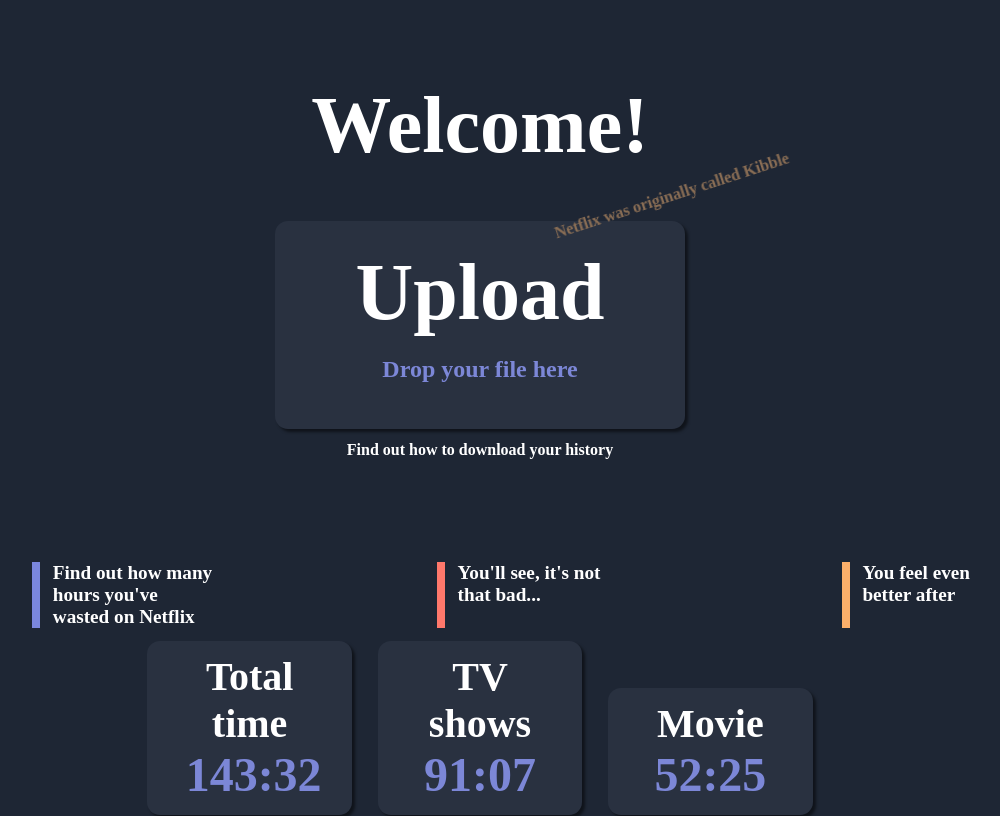
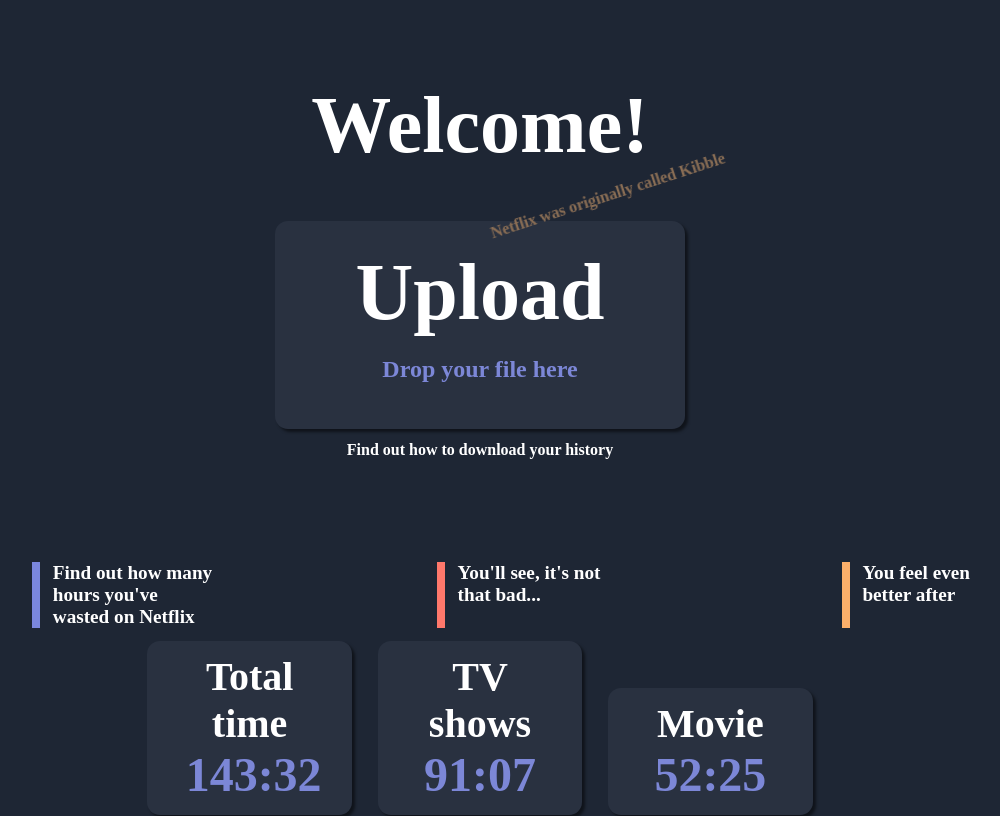
Before and after one commit to CoopTeamX/netflix-wasted-time, a React (Create React App) app: page / in a window 1280 px wide. Shown: the top 816 px of the page, without its empty margins (160-1160 px from the left). Built offline with nearby package versions, Linux system fonts and the light colour scheme; a web font is replaced by a local one.

Commit message:
Add hoover + fix enlargement page

```diff
--- a/src/Components/App/App.scss
+++ b/src/Components/App/App.scss
@@ -8,6 +8,8 @@
   color: $color-four;
   font-family: 'KarmaRegular', serif;
   font-weight: bold;
+  max-width: 100%;
+  overflow-x: hidden;
 }
 
 .App-header {
--- a/src/Components/HomePage/HomePage.scss
+++ b/src/Components/HomePage/HomePage.scss
@@ -27,7 +27,7 @@
   animation: zoominoutsinglefeatured 2s infinite;
   color: #896D54;
   font-family: 'MinecraftiaRegular', serif;
-  margin-left: 30%;
+  margin-left: 20%;
 }
 
 .main-upload {
--- a/src/Components/StatsPage/PieChart/PieChart.js
+++ b/src/Components/StatsPage/PieChart/PieChart.js
@@ -19,7 +19,7 @@
 				data: [300, 50, 100],
 
 				backgroundColor: "#7C87D7",
-				hoverBackgroundColor: "#7C87D7"
+				hoverBackgroundColor: "#FF786B"
 			}]
 		};
 
```
